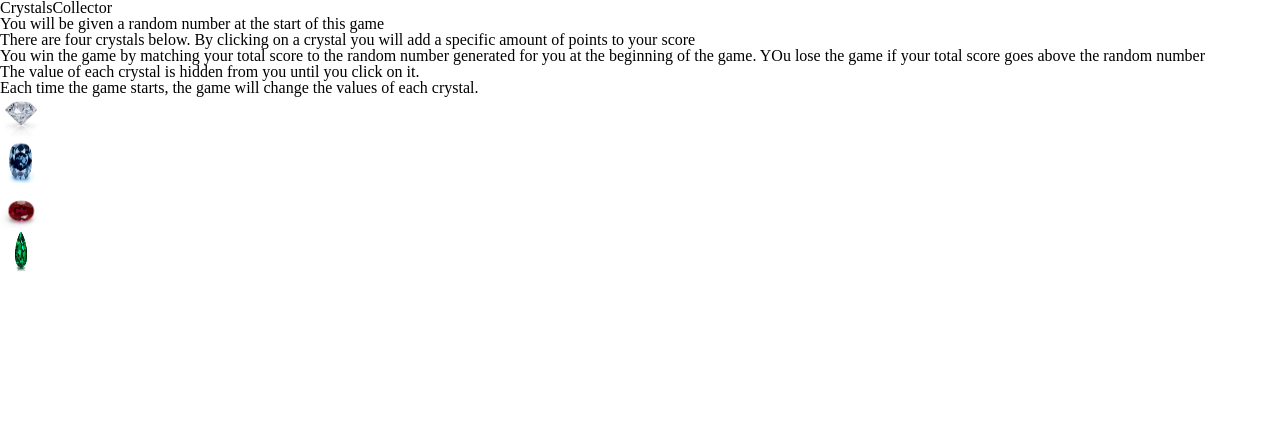
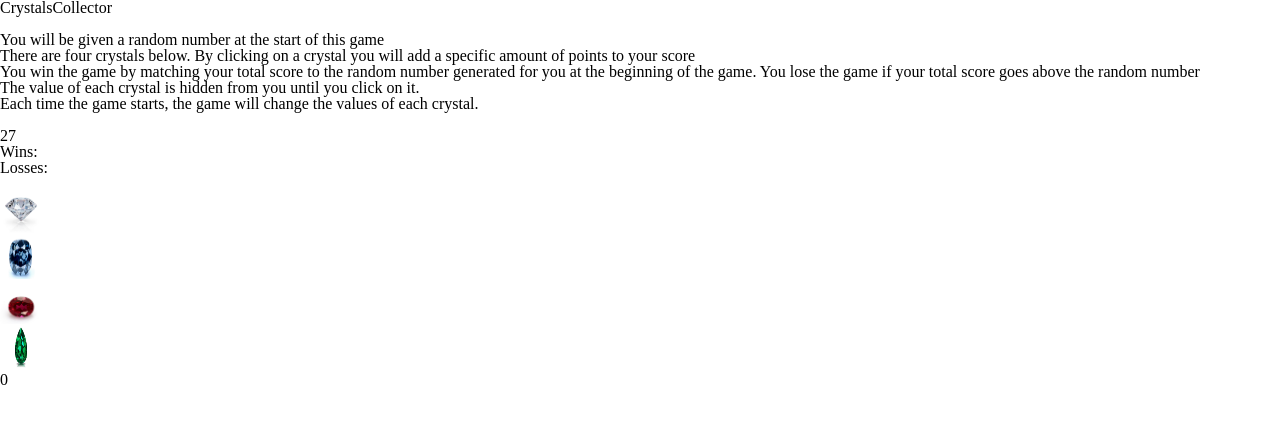
Before and after one commit to monicarocios/unit-4-game, a plain HTML site: page index.html in a window 1280 px wide. Drawn offline with nearby package versions, Linux system fonts and the light colour scheme.

Commit message:
created on click functions for gems, added user score

```diff
--- a/assets/javascript/game.js
+++ b/assets/javascript/game.js
@@ -0,0 +1,65 @@
+// add document .ready function for jquery to make sure javascript doesn't load before page itself in browser
+
+document.getElementById("section-random-number").innerHTML =
+Math.floor(Math.random() * 51);
+
+$(document).ready(function() {
+
+    let scoreWins = $('.scoreWins');
+    scoreWins.html('<p>Wins: </p>');
+
+    // if statement
+
+    let scoreLoss = $('.scoreLoss');
+    scoreLoss.html('Losses: ');
+
+    // might be if statement combined with wins (if number counter for gems === random number, then +1 wins)
+    // if number counter for gems !== random number, then Losses -- (create variable for losses and then LossVariable--)
+
+    // program crystal one and then score counter to see if it's showing up
+
+    let gemScore = 0
+    $('.section-total-score-number').text(gemScore);
+
+
+    let randomGem1 = Math.floor(Math.random() * 50);
+    let randomGem2 = Math.floor(Math.random() * 50);
+    let randomGem3 = Math.floor(Math.random() * 50);
+    let randomGem4 = Math.floor(Math.random() * 50);
+
+    // is there a for loop for this?
+    // create an array for the variables randomGem[i]
+
+    $('.gem1').on('click', function(){
+        gemScore = gemScore + randomGem1;
+        $('.section-total-score-number').text(gemScore);
+        console.log(randomGem1);
+    });
+
+    $('.gem2').on('click', function(){
+        gemScore = gemScore + randomGem2;
+        $('.section-total-score-number').text(gemScore);
+        console.log(randomGem2);
+
+    });
+
+    $('.gem3').on('click', function(){
+        gemScore = gemScore + randomGem3;
+        $('.section-total-score-number').text(gemScore);
+        console.log(randomGem3);
+
+    });
+
+    $('.gem4').on('click', function(){
+        gemScore = gemScore + randomGem4;
+        $('.section-total-score-number').text(gemScore);
+        console.log(randomGem4);
+
+    });
+// need to make this score increase every time a gem is clicked, not just add all random gem numbers together
+
+
+// copy code for gem1 button to all 3 other gems
+// make sure each click added onto button pressed
+
+  });
--- a/index.html
+++ b/index.html
@@ -11,48 +11,51 @@
         <h1>CrystalsCollector</h1>
     </div>
 
+    <br>
+
     <div class="section-instructions">
         <p>You will be given a random number at the start of this game</p>
         <p>There are four crystals below. By clicking on a crystal you will add a specific amount of points to your score</p>
-        <p>You win the game by matching your total score to the random number generated for you at the beginning of the game. YOu lose the game if your total score goes above the random number</p>
+        <p>You win the game by matching your total score to the random number generated for you at the beginning of the game. You lose the game if your total score goes above the random number</p>
         <p>The value of each crystal is hidden from you until you click on it.</p>
         <p>Each time the game starts, the game will change the values of each crystal.</p>
     </div>
 
-    <div class="section-random-number">
-        <!-- number -->
+    <br>
+    <div id="section-random-number">
+        <!-- random number appears in box -->
     </div>
+
 
     <div class="section-score-counter">
         <!-- score counter with wins: losses: -->
+        <p class="scoreWins"></p>
+        <p class="scoreLoss"></p>
     </div>
+
+    <br>
 
     <div class="crystal-one">
         <!-- first gem -->
-        <a href="default.asp">
-            <img src="assets/images/gem1.jpg" alt="gem1pic" style="width:42px;height:42px;border:0;">
-        </a>
+        <img src="assets/images/gem1.jpg" alt="gem1pic" style="width:42px;height:42px;border:0;" class="gem1">
     </div>
 
     <div class="crystal-two">
         <!-- second gem -->
-        <a href="default.asp">
-            <img src="assets/images/gem2.jpg" alt="gem1pic" style="width:42px;height:42px;border:0;">
-        </a>
+        <img src="assets/images/gem2.jpg" alt="gem1pic" style="width:42px;height:42px;border:0;" class="gem2">
+
     </div>
 
     <div class="crystal-three">
         <!-- third gem -->
-        <a href="default.asp">
-            <img src="assets/images/gem3.jpg" alt="gem1pic" style="width:42px;height:42px;border:0;">
-        </a>
+        <img src="assets/images/gem3.jpg" alt="gem1pic" style="width:42px;height:42px;border:0;" class="gem3">
+
     </div>
 
     <div class="crystal-four">
         <!-- fourth gem -->
-        <a href="default.asp">
-            <img src="assets/images/gem4.jpg" alt="gem1pic" style="width:42px;height:42px;border:0;">
-        </a>
+        <img src="assets/images/gem4.jpg" alt="gem1pic" style="width:42px;height:42px;border:0;" class="gem4">
+
     </div>
 
     <div class="section-total-score-words">
```
Also changed, not shown: assets/javascript/Untitled.html (added).
